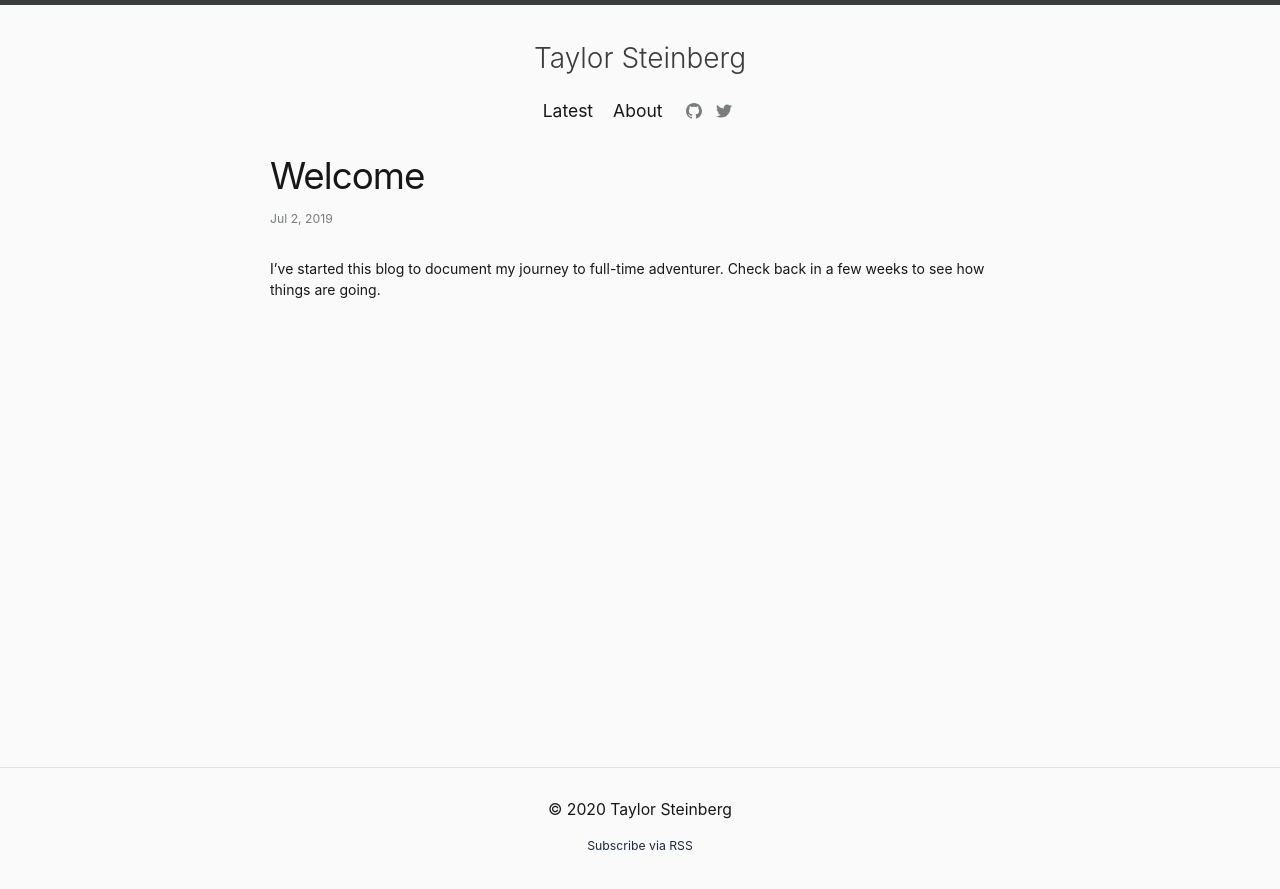
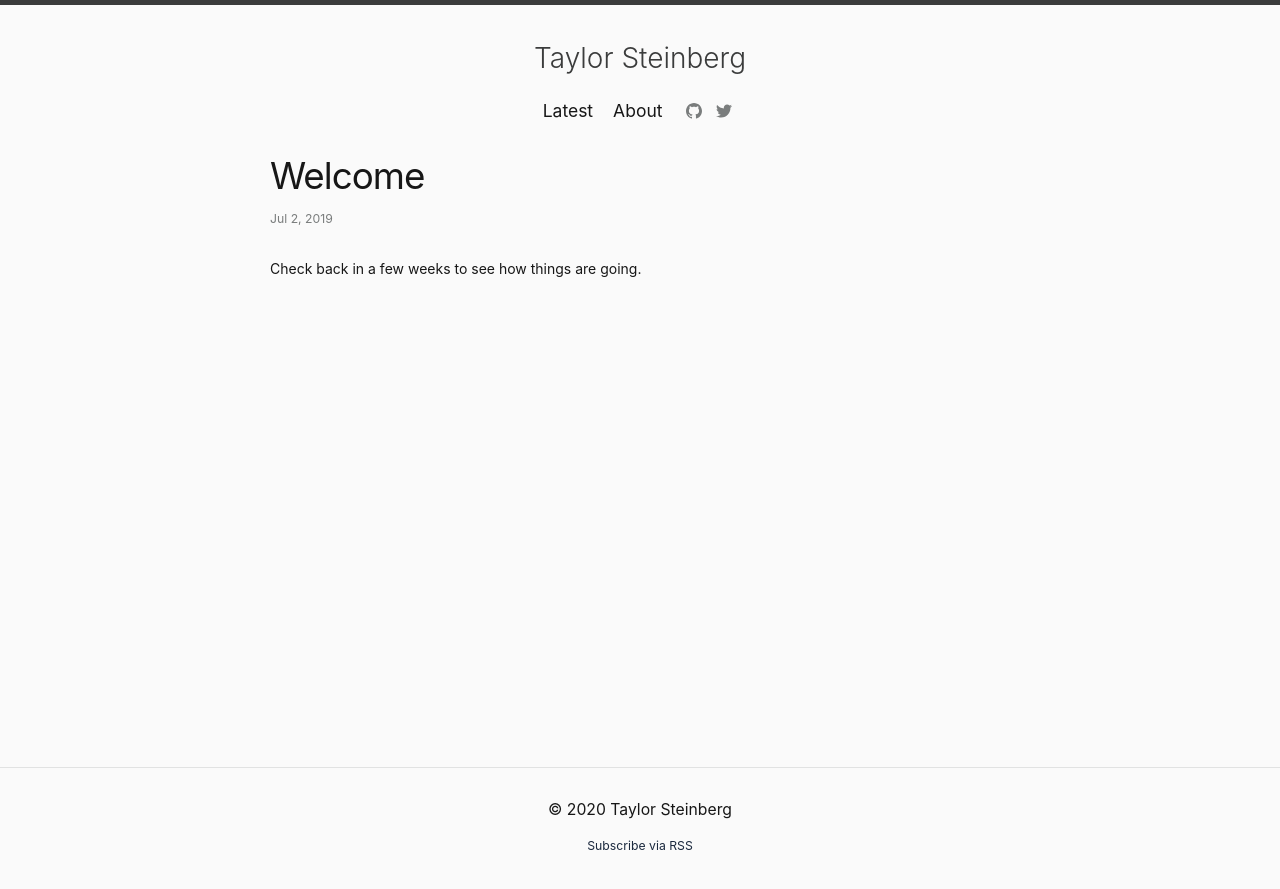
Before and after one commit to tdstein/personal-blog, a Jekyll site: the page built from _posts/2019-07-02-welcome.md, in a window 1280 px wide. Shown: the top 889 px of the page. Built offline with Jekyll 4.4.1, drawn with Linux system fonts in a browser that asks for light colours; comment, search, counter and statistics services are not loaded.

Commit message:
Edits welcome messages

```diff
--- a/_posts/2019-07-02-welcome.md
+++ b/_posts/2019-07-02-welcome.md
@@ -4,4 +4,4 @@ title: Welcome
 date: 2019-07-02 08:18 -0400
 ---
 
-I've started this blog to document my journey to full-time adventurer. Check back in a few weeks to see how things are going.
+Check back in a few weeks to see how things are going.
```
